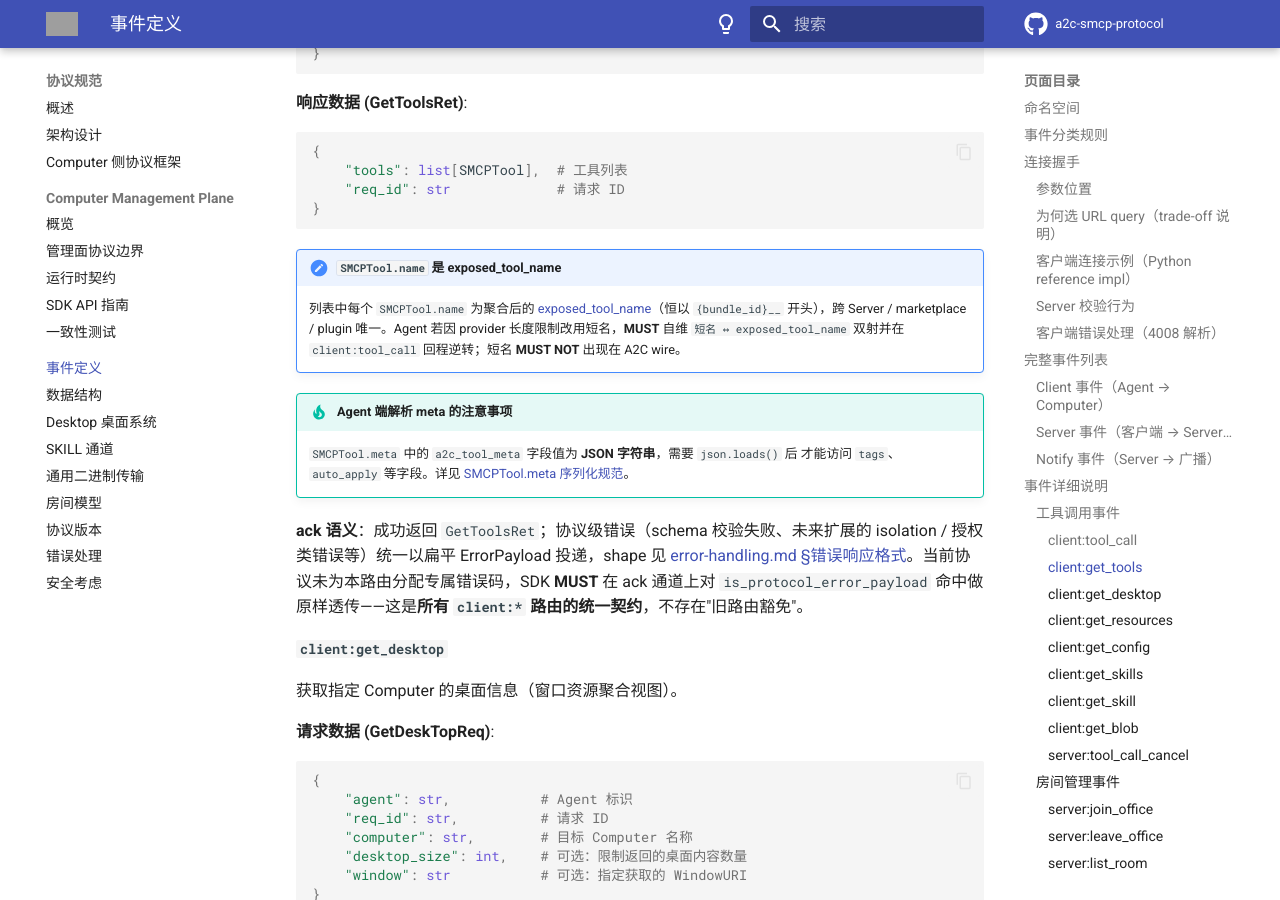
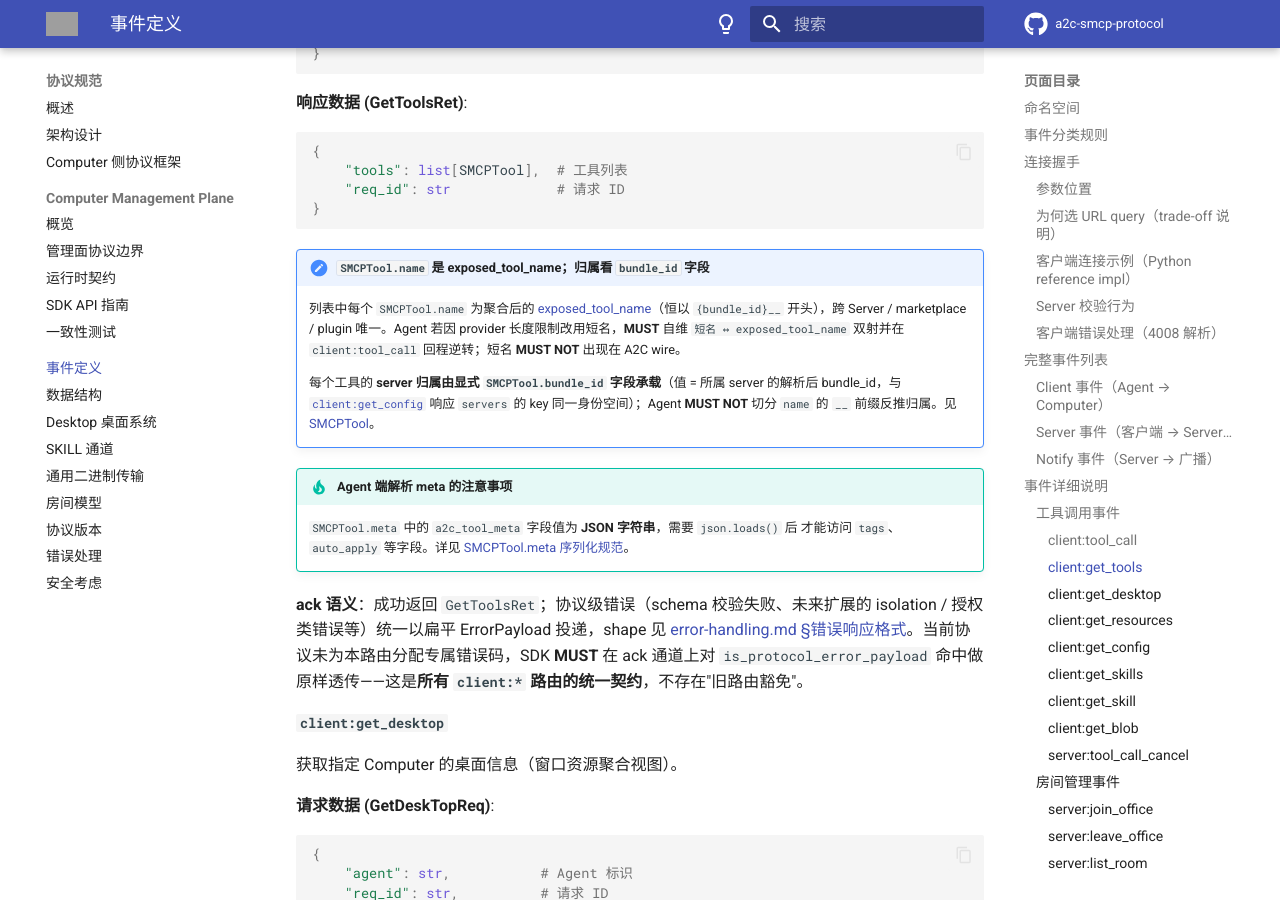
Before and after one commit to A2C-SMCP/a2c-smcp-protocol, an MkDocs documentation site: the page built from docs/specification/events.md, in a window 1280 px wide and 900 px high, scrolled down 6998 px. Built offline with MkDocs 1.6.1 and Material for MkDocs 9.7.7, drawn with Linux system fonts in a browser that asks for light colours; comment, search, counter and statistics services are not loaded; the version menu is left out; grey boxes are pictures that could not be loaded.

Commit message:
docs(tool-namespace): SMCPTool 增 bundle_id 字段（required），工具归属显式化、禁前缀反推 [#24]
Co-Authored-By: Claude Fable 5 <noreply@anthropic.com>

````diff
--- a/docs/specification/events.md
+++ b/docs/specification/events.md
@@ -226,9 +226,11 @@ Agent ←───────────────────────
 }
 ```
 
-!!! note "`SMCPTool.name` 是 exposed_tool_name"
+!!! note "`SMCPTool.name` 是 exposed_tool_name；归属看 `bundle_id` 字段"
 
     列表中每个 `SMCPTool.name` 为聚合后的 [exposed_tool_name](data-structures.md#exposed_tool_name)（恒以 `{bundle_id}__` 开头），跨 Server / marketplace / plugin 唯一。Agent 若因 provider 长度限制改用短名，**MUST** 自维 `短名 ↔ exposed_tool_name` 双射并在 `client:tool_call` 回程逆转；短名 **MUST NOT** 出现在 A2C wire。
+
+    每个工具的 **server 归属由显式 `SMCPTool.bundle_id` 字段承载**（值 = 所属 server 的解析后 bundle_id，与 [`client:get_config`](#clientget_config) 响应 `servers` 的 key 同一身份空间）；Agent **MUST NOT** 切分 `name` 的 `__` 前缀反推归属。见 [SMCPTool](data-structures.md#smcptool)。
 
 !!! tip "Agent 端解析 meta 的注意事项"
 
````
Also changed, not shown: docs/specification/data-structures.md (+3 -0 lines).
